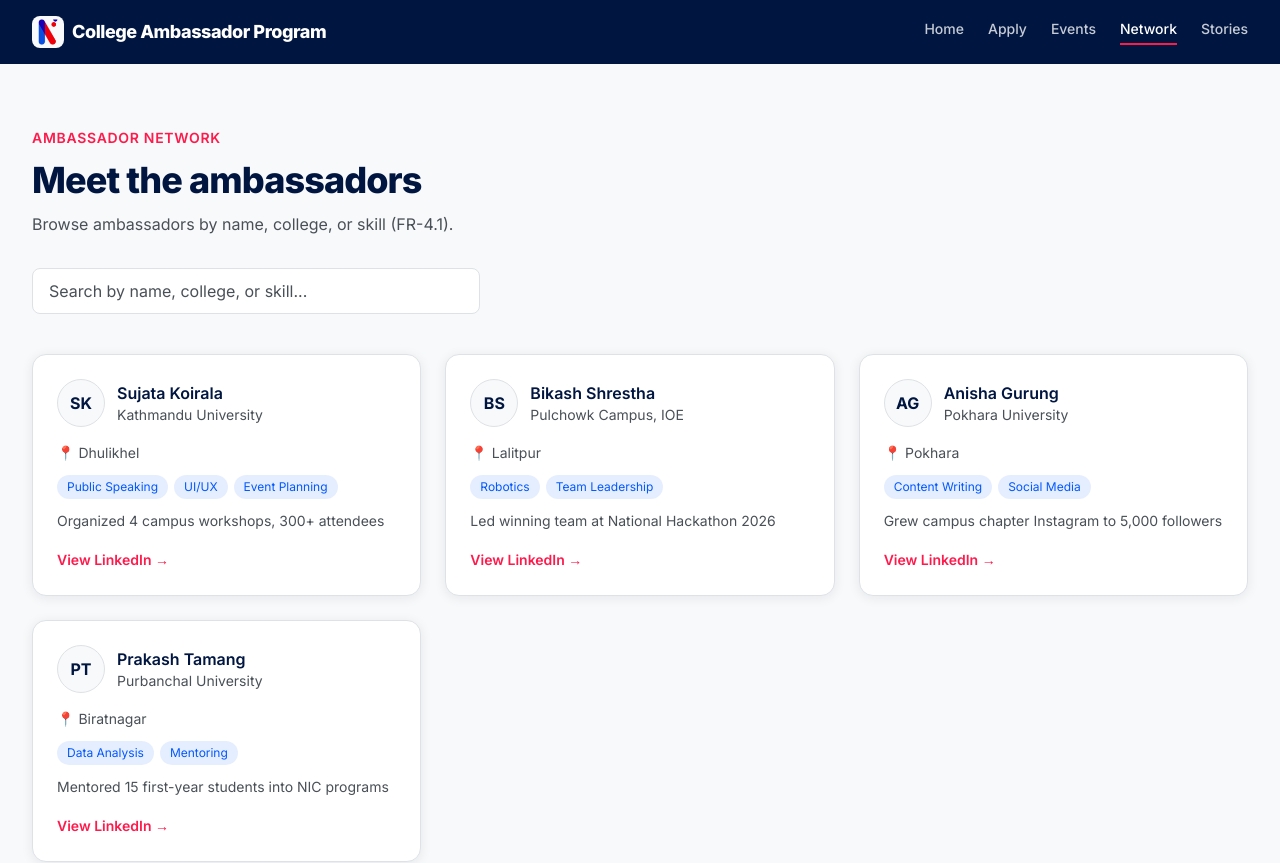
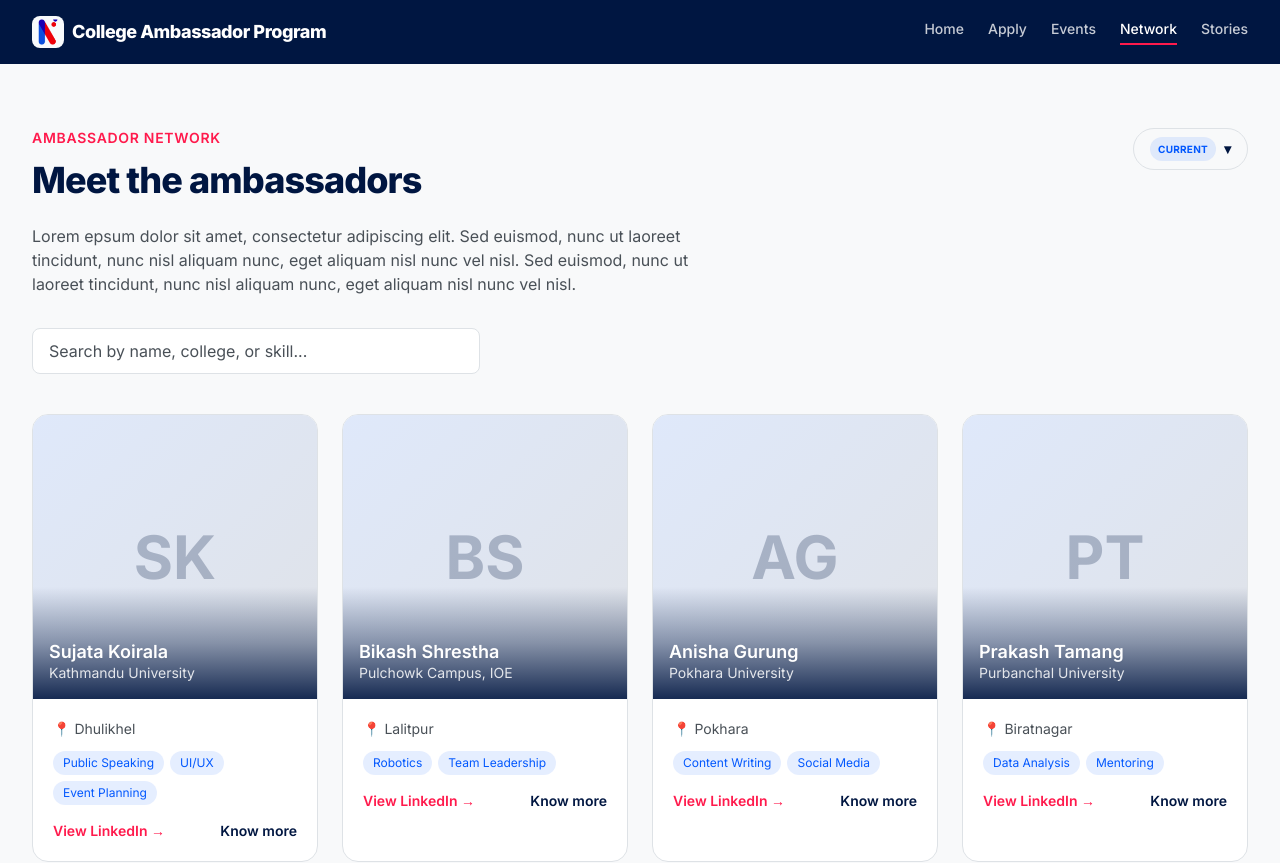
Before and after one commit to sandipkatel/NIC-CAP, a Next.js app: page /network in a window 1280 px wide. Shown: the top 863 px of the page. Built offline with nearby package versions, Linux system fonts and the light colour scheme.

Commit message:
feat: create network page with ambassador details and cards per coherent

```diff
--- a/app/network/page.js
+++ b/app/network/page.js
@@ -1,26 +1,90 @@
 "use client";
 
-import { useState } from "react";
+import { useState, useMemo, useEffect } from "react";
 import { ambassadors } from "../../data/mockData";
 
 export default function NetworkPage() {
   const [query, setQuery] = useState("");
+  const [cohortMenuOpen, setCohortMenuOpen] = useState(false);
+  const [selectedAmbassador, setSelectedAmbassador] = useState(null);
+
+  // All cohorts, most recent first. The current cohort is whichever has the highest cohortOrder.
+  const cohorts = useMemo(() => {
+    const unique = [...new Set(ambassadors.map((a) => a.cohort))];
+    return unique.sort((a, b) => {
+      const orderA = ambassadors.find((x) => x.cohort === a).cohortOrder;
+      const orderB = ambassadors.find((x) => x.cohort === b).cohortOrder;
+      return orderB - orderA;
+    });
+  }, []);
+
+  const [selectedCohort, setSelectedCohort] = useState(cohorts[0]);
 
   const filtered = ambassadors.filter((a) => {
     const q = query.toLowerCase();
-    return (
+    const matchesQuery =
       a.name.toLowerCase().includes(q) ||
       a.college.toLowerCase().includes(q) ||
-      a.skills.some((s) => s.toLowerCase().includes(q))
-    );
+      a.skills.some((s) => s.toLowerCase().includes(q));
+    return a.cohort === selectedCohort && matchesQuery;
   });
+
+  const isCurrentCohort = selectedCohort === cohorts[0];
+
+  // Close modal on Escape
+  useEffect(() => {
+    const onKey = (e) => e.key === "Escape" && setSelectedAmbassador(null);
+    window.addEventListener("keydown", onKey);
+    return () => window.removeEventListener("keydown", onKey);
+  }, []);
 
   return (
     <div className="container-page py-16">
+      <div className="flex items-start justify-between gap-4 mb-3">
+        <div>
           <p className="eyebrow mb-3">Ambassador Network</p>
           <h1 className="section-title mb-3">Meet the ambassadors</h1>
+        </div>
+
+        {/* Cohort selector, top right */}
+        <div className="relative shrink-0">
+          <button
+            onClick={() => setCohortMenuOpen((o) => !o)}
+            className="flex items-center gap-2 border border-border rounded-full px-4 py-2 text-sm font-semibold text-navy hover:bg-bg transition"
+          >
+            {selectedCohort}
+            {isCurrentCohort && (
+              <span className="text-[10px] bg-blue/10 text-blue px-2 py-0.5 rounded-full font-bold uppercase tracking-wide">
+                Current
+              </span>
+            )}
+            <span className={`transition-transform ${cohortMenuOpen ? "rotate-180" : ""}`}>▾</span>
+          </button>
+
+          {cohortMenuOpen && (
+            <div className="absolute right-0 mt-2 w-48 bg-white border border-border rounded-xl shadow-lg overflow-hidden z-20">
+              {cohorts.map((c, i) => (
+                <button
+                  key={c}
+                  onClick={() => {
+                    setSelectedCohort(c);
+                    setCohortMenuOpen(false);
+                  }}
+                  className={`w-full text-left px-4 py-2.5 text-sm hover:bg-bg transition flex items-center justify-between ${
+                    c === selectedCohort ? "text-red font-semibold" : "text-navy"
+                  }`}
+                >
+                  {c}
+                  {i === 0 && <span className="text-[10px] text-text-light">Current</span>}
+                </button>
+              ))}
+            </div>
+          )}
+        </div>
+      </div>
+
       <p className="text-text-light mb-8 max-w-2xl">
-        Browse ambassadors by name, college, or skill (FR-4.1).
+        Lorem epsum dolor sit amet, consectetur adipiscing elit. Sed euismod, nunc ut laoreet tincidunt, nunc nisl aliquam nunc, eget aliquam nisl nunc vel nisl. Sed euismod, nunc ut laoreet tincidunt, nunc nisl aliquam nunc, eget aliquam nisl nunc vel nisl.
       </p>
 
       <input
@@ -30,34 +94,172 @@ export default function NetworkPage() {
         className="input-field max-w-md mb-10"
       />
 
-      <div className="grid sm:grid-cols-2 lg:grid-cols-3 gap-6">
+      <div className="grid sm:grid-cols-2 lg:grid-cols-4 gap-6">
         {filtered.map((a) => (
-          <div key={a.id} className="card">
-            <div className="flex items-center gap-3 mb-4">
-              <div className="w-12 h-12 rounded-full bg-bg border border-border flex items-center justify-center text-navy font-bold">
+          <div
+            key={a.id}
+            onClick={() => setSelectedAmbassador(a)}
+            className="group relative bg-white border border-border rounded-2xl overflow-hidden cursor-pointer transition hover:shadow-lg hover:-translate-y-1"
+          >
+            {/* Photo — the focal point of the card */}
+            <div className="relative w-full aspect-[4/4] bg-bg overflow-hidden">
+              {a.photo ? (
+                <img
+                  src={a.photo}
+                  alt={a.name}
+                  className="w-full h-full object-cover transition duration-500 group-hover:scale-105"
+                />
+              ) : (
+                <div className="w-full h-full flex items-center justify-center bg-gradient-to-br from-blue/10 to-navy/10">
+                  <span className="text-6xl font-bold text-navy/25">
                     {a.name.split(" ").map((n) => n[0]).join("")}
+                  </span>
                 </div>
-              <div>
-                <h3 className="font-semibold text-navy">{a.name}</h3>
-                <p className="text-text-light text-sm">{a.college}</p>
+              )}
+
+              {/* Gradient + name/college overlay */}
+              <div className="absolute inset-x-0 bottom-0 h-28 bg-gradient-to-t from-navy/90 via-navy/40 to-transparent" />
+              <div className="absolute inset-x-0 bottom-0 p-4">
+                <h3 className="font-semibold text-white text-lg leading-tight drop-shadow-sm">
+                  {a.name}
+                </h3>
+                <p className="text-white/85 text-sm">{a.college}</p>
               </div>
             </div>
+
+            {/* Details */}
+            <div className="p-5">
               <p className="text-text-light text-sm mb-3">📍 {a.location}</p>
               <div className="flex flex-wrap gap-1.5 mb-3">
                 {a.skills.map((s) => (
-                <span key={s} className="text-xs bg-blue/10 text-blue px-2.5 py-1 rounded-full">{s}</span>
+                  <span key={s} className="text-xs bg-blue/10 text-blue px-2.5 py-1 rounded-full">
+                    {s}
+                  </span>
                 ))}
               </div>
-            <p className="text-text-light text-sm mb-4">{a.achievements}</p>
-            <a href={a.linkedin} target="_blank" rel="noreferrer" className="text-red text-sm font-semibold hover:underline">
+              <div className="flex items-center justify-between mt-4">
+                <a
+                  href={a.linkedin}
+                  target="_blank"
+                  rel="noreferrer"
+                  onClick={(e) => e.stopPropagation()}
+                  className="text-red text-sm font-semibold hover:underline"
+                >
                   View LinkedIn →
                 </a>
+                <button
+                  onClick={(e) => {
+                    e.stopPropagation();
+                    setSelectedAmbassador(a);
+                  }}
+                  className="text-navy text-sm font-semibold hover:underline"
+                >
+                  Know more
+                </button>
+              </div>
+            </div>
           </div>
         ))}
         {filtered.length === 0 && (
-          <p className="text-text-light col-span-full">No ambassadors match &quot;{query}&quot;.</p>
+          <p className="text-text-light col-span-full">
+            No ambassadors in {selectedCohort} match &quot;{query}&quot;.
+          </p>
         )}
       </div>
+
+      {/* Detail modal */}
+      {selectedAmbassador && (
+        <div
+          className="fixed inset-0 bg-navy/40 flex items-center justify-center p-4 z-50"
+          onClick={() => setSelectedAmbassador(null)}
+        >
+          <div
+            className="bg-white rounded-2xl max-w-lg w-full max-h-[85vh] overflow-y-auto overflow-x-hidden"
+            onClick={(e) => e.stopPropagation()}
+          >
+            {/* Photo banner */}
+            <div className="relative w-full aspect-[16/9] bg-bg">
+              {selectedAmbassador.photo ? (
+                <img
+                  src={selectedAmbassador.photo}
+                  alt={selectedAmbassador.name}
+                  className="w-full h-full object-cover rounded-t-2xl"
+                />
+              ) : (
+                <div className="w-full h-full flex items-center justify-center bg-gradient-to-br from-blue/10 to-navy/10 rounded-t-2xl">
+                  <span className="text-6xl font-bold text-navy/25">
+                    {selectedAmbassador.name.split(" ").map((n) => n[0]).join("")}
+                  </span>
+                </div>
+              )}
+              <div className="absolute inset-x-0 bottom-0 h-24 bg-gradient-to-t from-navy/90 via-navy/40 to-transparent rounded-t-2xl" />
+              <div className="absolute inset-x-0 bottom-0 p-5">
+                <h2 className="font-bold text-white text-xl leading-tight drop-shadow-sm">
+                  {selectedAmbassador.name}
+                </h2>
+                <p className="text-white/85 text-sm">{selectedAmbassador.college}</p>
+                <p className="text-white/70 text-xs mt-0.5">{selectedAmbassador.cohort}</p>
+              </div>
+            </div>
+
+            <div className="p-8">
+            <div className="space-y-5">
+              <div>
+                <p className="eyebrow mb-2">Programs organized</p>
+                <div className="space-y-3">
+                  {selectedAmbassador.program.map((p, i) => (
+                    <div
+                      key={i}
+                      className="flex gap-3 border border-border rounded-xl p-3"
+                    >
+                      {p.image && (
+                        <img
+                          src={p.image}
+                          alt={p.name}
+                          className="w-24 h-30 rounded-lg object-cover shrink-0"
+                        />
+                      ) }
+                      <div>
+                        <p className="text-navy text-sm font-semibold mb-0.5">{p.name}</p>
+                        <p className="text-text-light text-sm">{p.description}</p>
+                      </div>
+                    </div>
+                  ))}
+                </div>
+              </div>
+              <div>
+                <p className="eyebrow mb-1">Contribution to NIC</p>
+                <p className="text-text-light text-sm">{selectedAmbassador.contribution}</p>
+              </div>
+              <div>
+                <p className="eyebrow mb-1">What they gained</p>
+                <p className="text-text-light text-sm">{selectedAmbassador.gained}</p>
+              </div>
+              <div className="border-l-2 border-red pl-4">
+                <p className="text-navy text-sm italic">&quot;{selectedAmbassador.testimonial}&quot;</p>
+              </div>
+            </div>
+
+            <div className="flex items-center justify-between mt-8">
+              <a
+                href={selectedAmbassador.linkedin}
+                target="_blank"
+                rel="noreferrer"
+                className="text-red text-sm font-semibold hover:underline"
+              >
+                View LinkedIn →
+              </a>
+              <button
+                onClick={() => setSelectedAmbassador(null)}
+                className="text-sm font-semibold text-navy border border-border rounded-full px-4 py-2 hover:bg-bg transition"
+              >
+                Close
+              </button>
+            </div>
+            </div>
+          </div>
+        </div>
+      )}
     </div>
   );
 }
```
Lines whose indentation alone changed are shown as unchanged.
